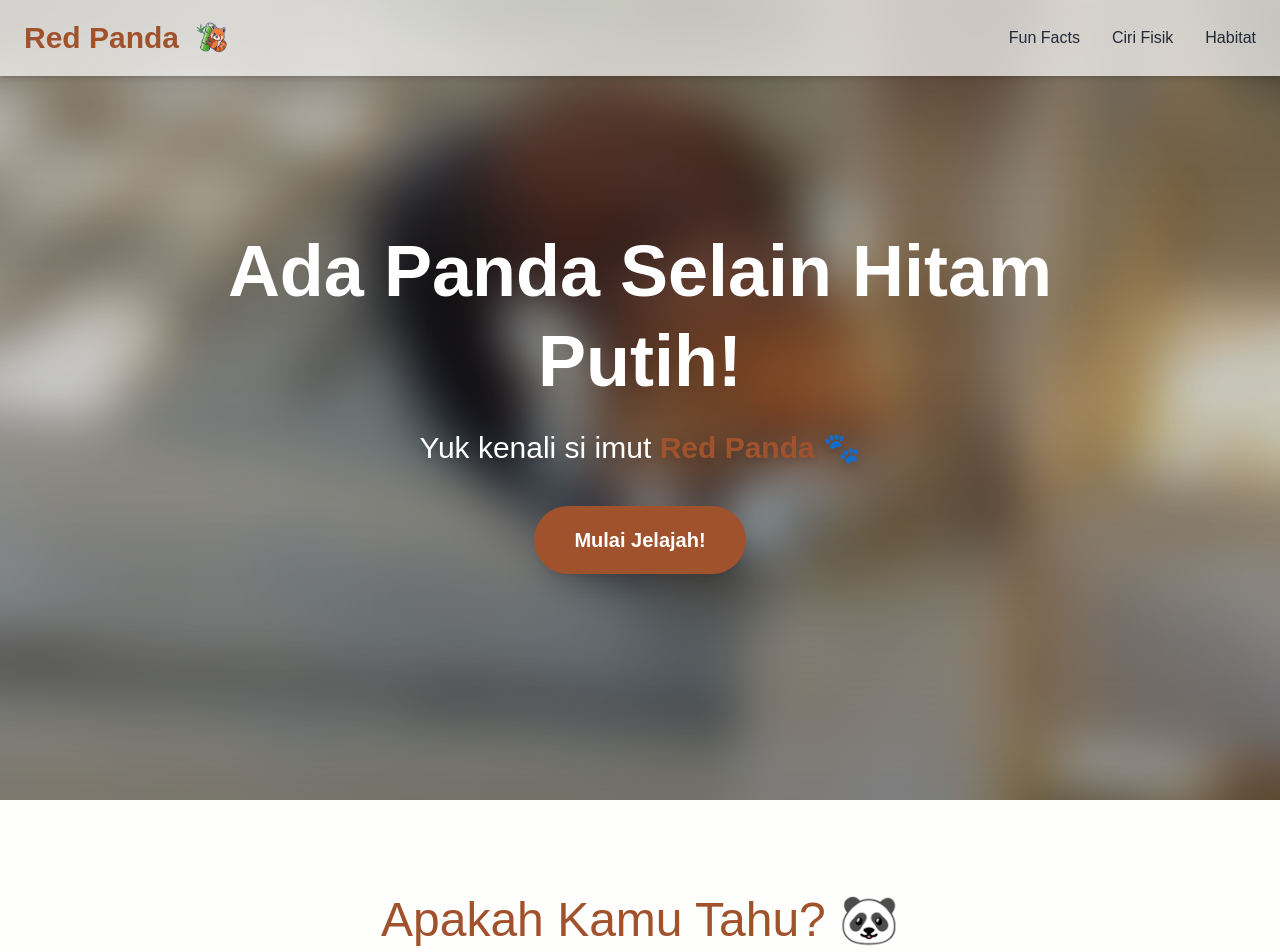
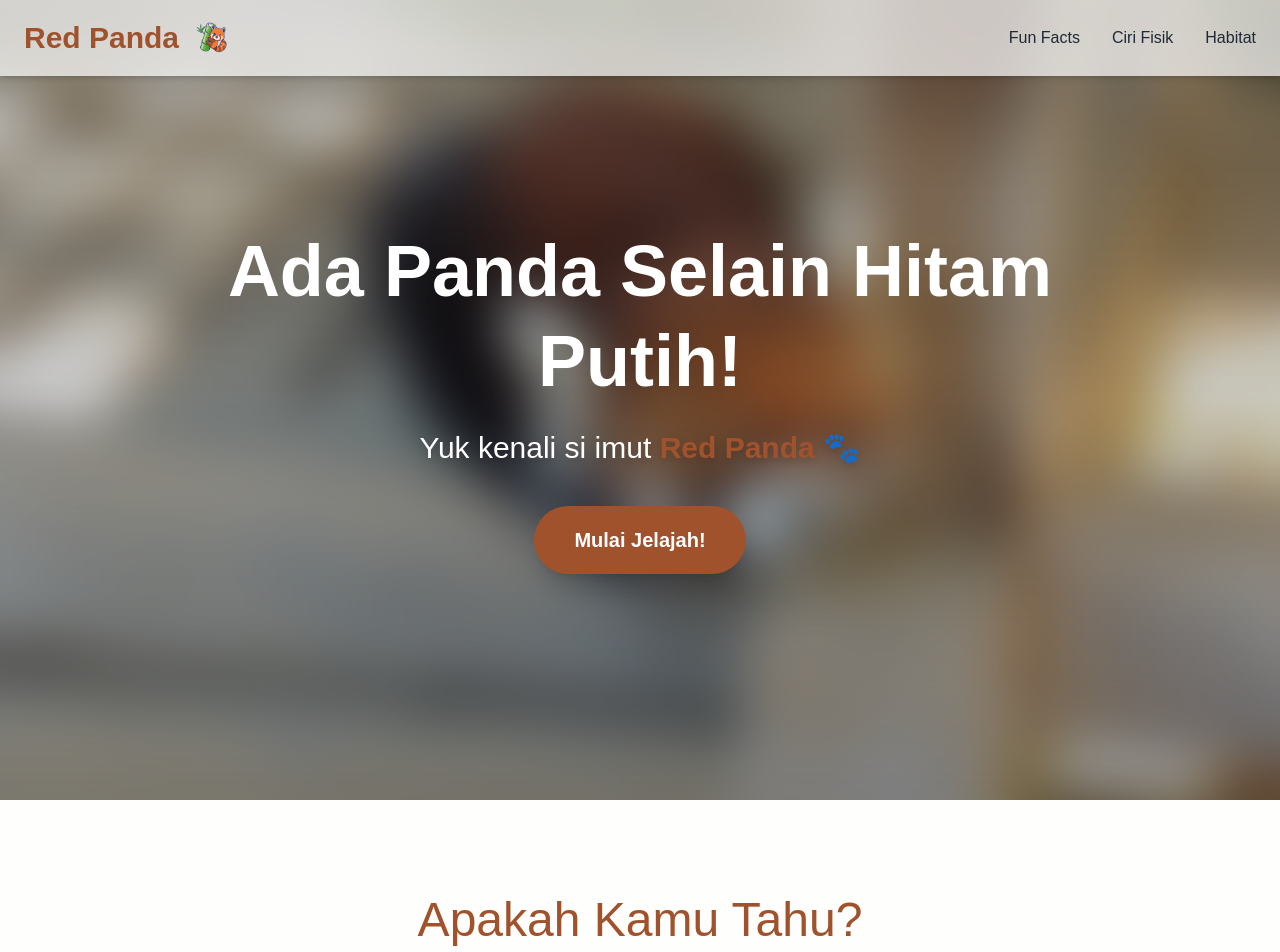
Before and after one commit to almero320/red-panda-website, a React (Vite) app: page / in a window 1280 px wide. Shown: the top 952 px of the page. Built offline with nearby package versions, Linux system fonts and the light colour scheme.

Commit message:
Update FunFacts.jsx

```diff
--- a/src/components/FunFacts.jsx
+++ b/src/components/FunFacts.jsx
@@ -37,7 +37,7 @@ export default function FunFacts() {
           viewport={{ once: true, margin: "-100px" }}
           className="text-4xl sm:text-5xl panda-font text-center text-panda-red mb-16"
         >
-          Apakah Kamu Tahu? 🐼
+          Apakah Kamu Tahu?
         </motion.h2>
 
         {facts.map((fact, i) => (
@@ -65,4 +65,5 @@ export default function FunFacts() {
       </div>
     </section>
   )
+
 }
```
